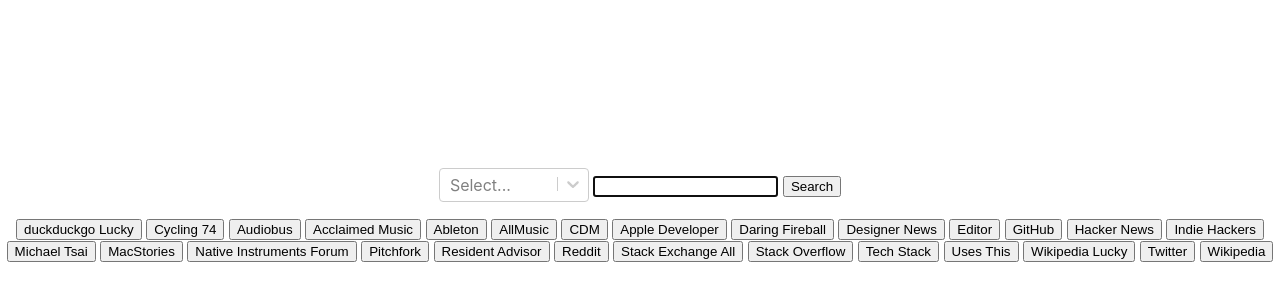
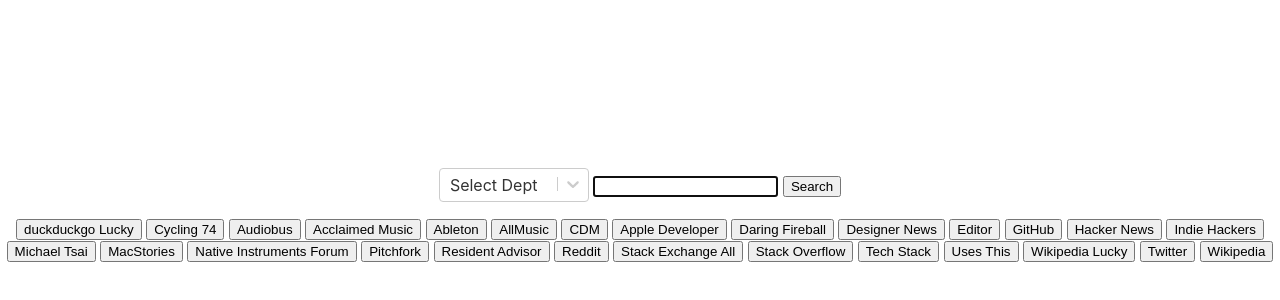
Before and after one commit to robenkleene/roben-kleene-search, a React (Create React App) app: page / in a window 1280 px wide. Shown: the part 32-332 px from the top of the page. Built offline with nearby package versions, Linux system fonts and the light colour scheme.

Commit message:
Add an example of setting the default value

```diff
--- a/src/components/Chooser/Chooser.js
+++ b/src/components/Chooser/Chooser.js
@@ -65,9 +65,13 @@
   label: key,
 }));
 
-const Chooser = () => (
+const Chooser = (props) => (
   <div style={{ display: "inline-block" }}>
-    <Select styles={customStyles} options={options} />
+    <Select
+      styles={customStyles}
+      options={options}
+      defaultValue={{ label: "Select Dept", value: 0 }}
+    />
   </div>
 );
 Chooser.propTypes = {};
```
